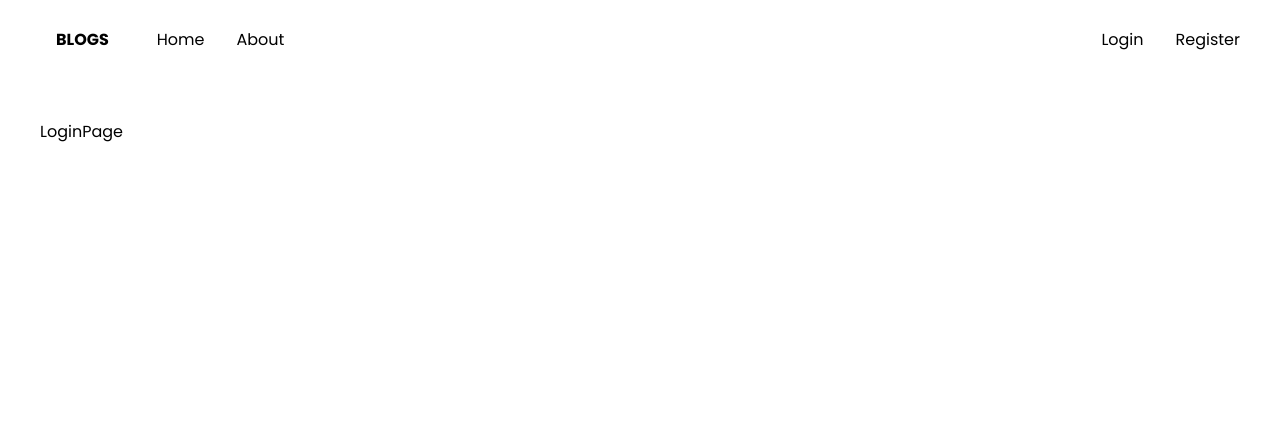
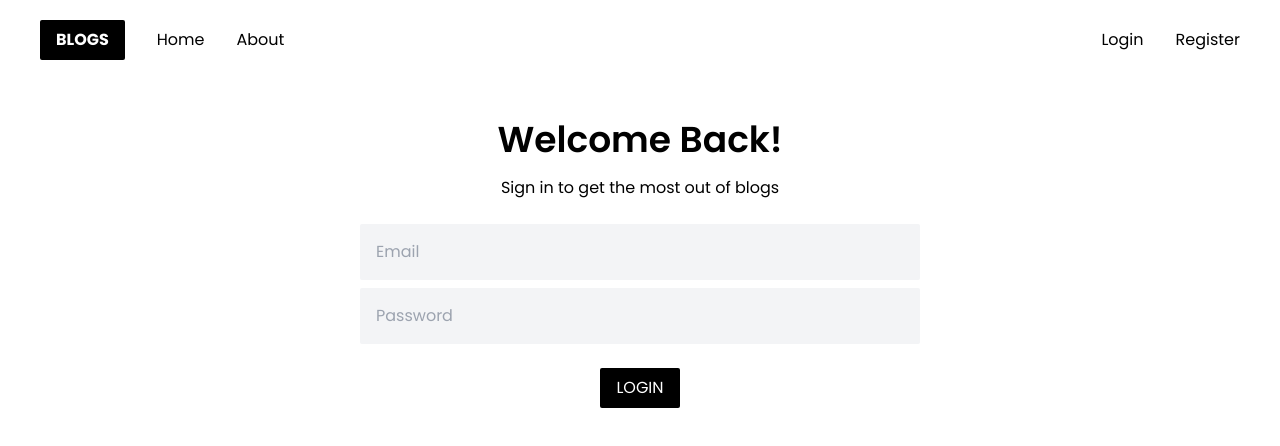
Before and after one commit to ashmeetsmonga/nextjs-fullstack-blogs, a Next.js app: page /login in a window 1280 px wide. Shown: the top 446 px of the page. Built offline with nearby package versions, Linux system fonts and the light colour scheme.

Commit message:
login page added

```diff
--- a/app/components/Logo.tsx
+++ b/app/components/Logo.tsx
@@ -1,7 +1,11 @@
 import React from "react";
 
 const Logo = () => {
-  return <div className="rounded px-4 py-2 font-bold uppercase ">Blogs</div>;
+  return (
+    <div className="rounded-sm bg-black px-4 py-2 font-bold uppercase text-white">
+      Blogs
+    </div>
+  );
 };
 
 export default Logo;
--- a/app/layout.tsx
+++ b/app/layout.tsx
@@ -20,7 +20,7 @@ export default function RootLayout({
 }) {
   return (
     <html lang="en">
-      <body className={`${poppins.className}`}>
+      <body className={`min-h-screen ${poppins.className}`}>
         <Navbar />
         <div className="w-full p-5 md:p-10">{children}</div>
       </body>
--- a/app/login/page.tsx
+++ b/app/login/page.tsx
@@ -1,7 +1,31 @@
 import React from "react";
 
 const LoginPage = () => {
-  return <div>LoginPage</div>;
+  return (
+    <div className="flex w-full justify-center">
+      <div className="flex w-full max-w-[700px] flex-col items-center gap-1 lg:gap-4">
+        <h1 className="text-3xl font-semibold lg:text-4xl">Welcome Back!</h1>
+        <p className="text-xs lg:text-base">
+          Sign in to get the most out of blogs
+        </p>
+        <div className="mt-2 flex w-4/5 flex-col items-center gap-1 lg:gap-2">
+          <input
+            className="w-full rounded-sm bg-gray-100 p-4 text-xs outline-none focus:outline-none lg:text-base"
+            type="text"
+            placeholder="Email"
+          />
+          <input
+            className="w-full rounded-sm bg-gray-100 p-4 text-xs outline-none focus:outline-none lg:text-base"
+            type="password"
+            placeholder="Password"
+          />
+          <button className="mt-4 w-fit rounded-sm bg-black px-4 py-2 uppercase text-white">
+            Login
+          </button>
+        </div>
+      </div>
+    </div>
+  );
 };
 
 export default LoginPage;
```
